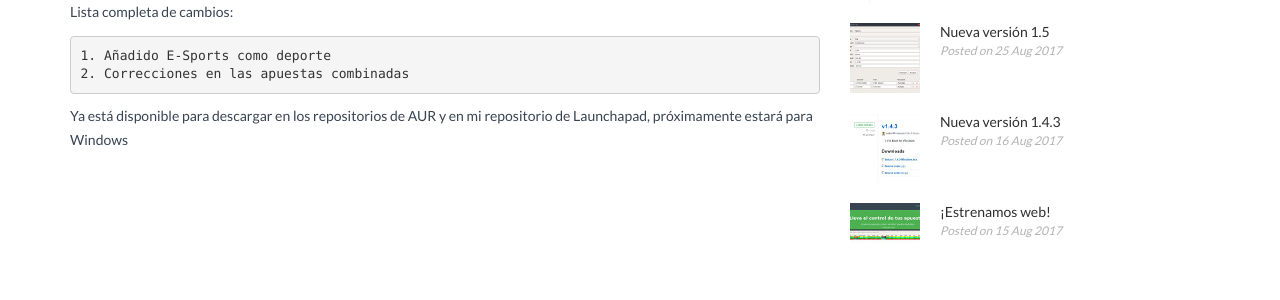
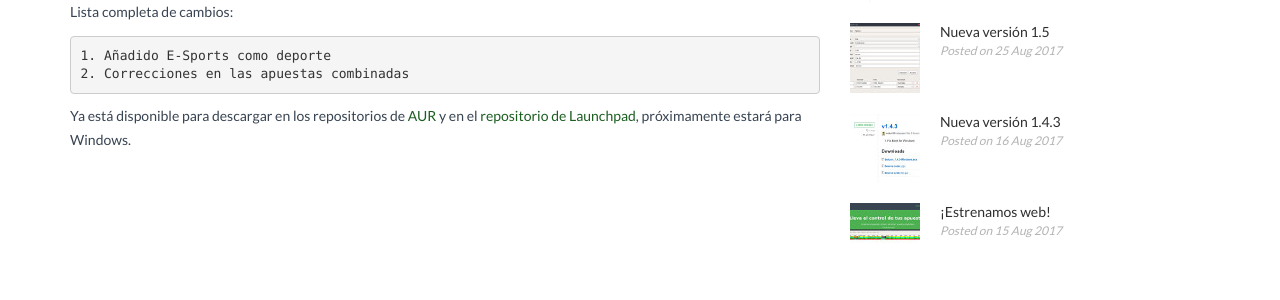
Before and after one commit to soker90/betcon, a Jekyll site: the page built from _posts/blog/2017-08-28-version-1.5.2.markdown, in a window 1280 px wide and 900 px high, scrolled down 531 px. Shown: the part 212-512 px from the top of the window. Built offline with Jekyll 4.4.1, drawn with Linux system fonts in a browser that asks for light colours; nearby versions of some CDN libraries.

Commit message:
1. New versión 1.5.2

````diff
--- a/_posts/blog/2017-08-28-version-1.5.2.markdown
+++ b/_posts/blog/2017-08-28-version-1.5.2.markdown
@@ -19,4 +19,4 @@ Lista completa de cambios:
 2. Correcciones en las apuestas combinadas
 ```
 
-Ya está disponible para descargar en los repositorios de AUR y en mi repositorio de Launchapad, próximamente estará para Windows
+Ya está disponible para descargar en los repositorios de [AUR](https://aur.archlinux.org/packages/betcon/) y en el [repositorio de Launchpad](https://launchpad.net/~soker/+archive/ubuntu/betcon), próximamente estará para Windows.
````
